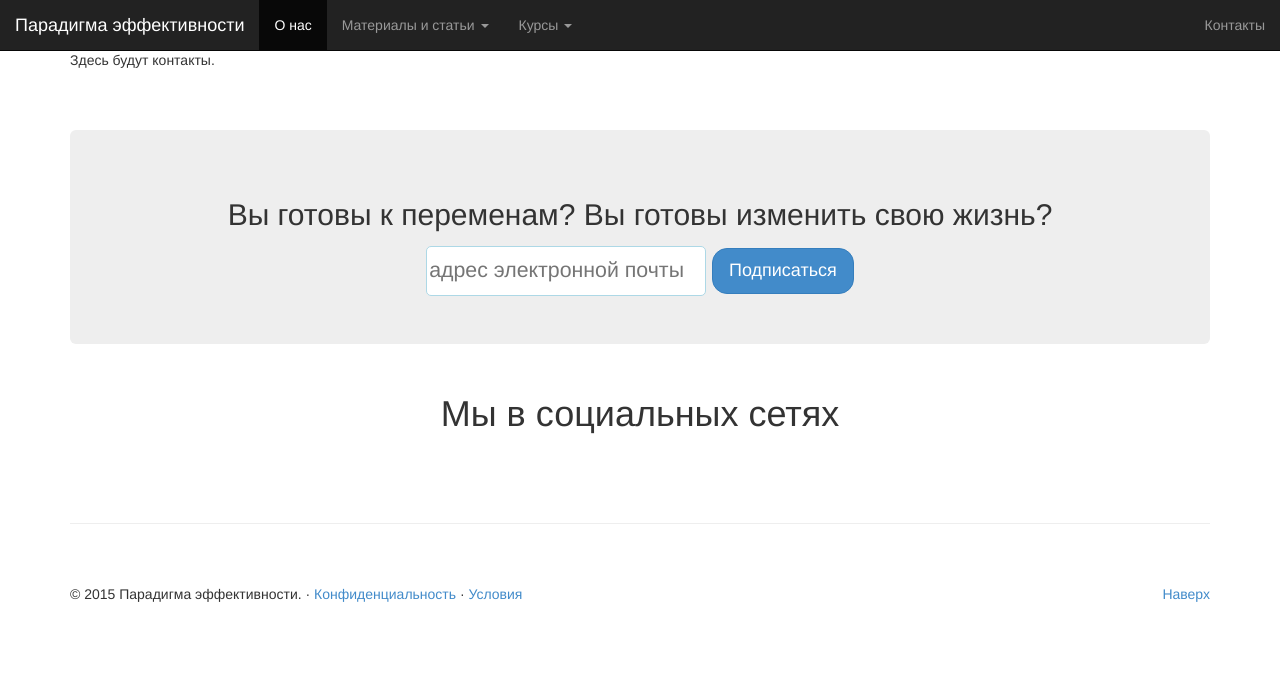
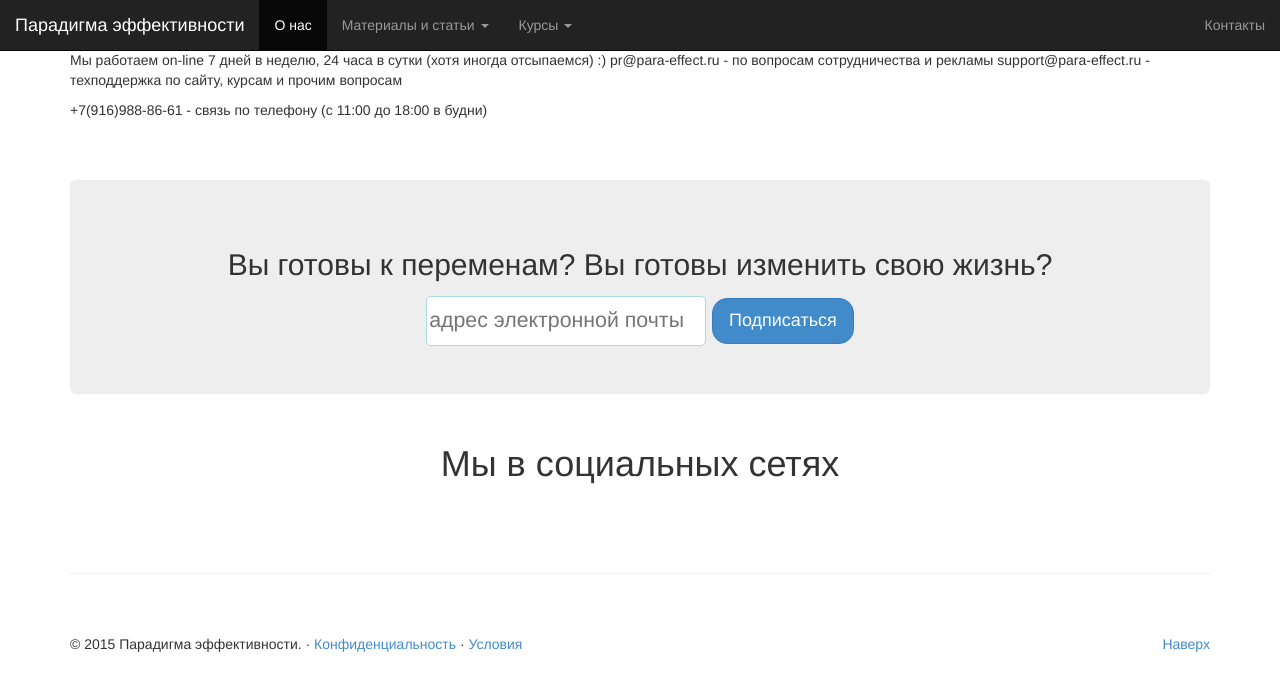
Before and after one commit to EfficiencyParadigm/EfficiencyParadigm.github.io, a Jekyll site: the page built from pages/contacts.md, in a window 1280 px wide. Shown: the top 691 px of the page. Built offline with Jekyll 4.4.1, drawn with Linux system fonts in a browser that asks for light colours.

Commit message:
Update contacts.md

```diff
--- a/pages/contacts.md
+++ b/pages/contacts.md
@@ -3,4 +3,8 @@ layout: page
 title: Контакты
 ---
 
-Здесь будут контакты.
+Мы работаем on-line 7 дней в неделю, 24 часа в сутки (хотя иногда отсыпаемся) :)
+pr@para-effect.ru - по вопросам сотрудничества и рекламы
+support@para-effect.ru - техподдержка по сайту, курсам и прочим вопросам
+
++7(916)988-86-61 - связь по телефону (с 11:00 до 18:00 в будни)
```
